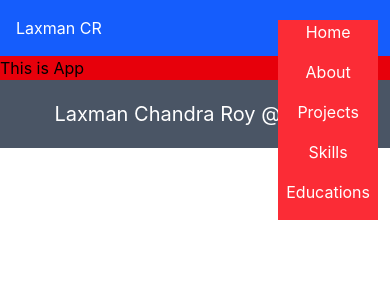
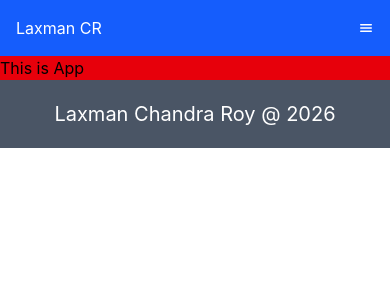
Before and after one commit to laxmancroy/mern-without-ai, a React (Vite) app: page / in a window 390 px wide. Shown: the top 300 px of the page. Built offline with nearby package versions, Linux system fonts and the light colour scheme.

Commit message:
responsive header modified

```diff
--- a/src/components/Header.jsx
+++ b/src/components/Header.jsx
@@ -1,3 +1,4 @@
+import { useState } from 'react';
 import { IoMenu } from "react-icons/io5";
 
 
@@ -10,30 +11,34 @@ const navBar = [
 ]
 
 export function Header() {
-
+    const [isMenuOpen, setIsMenuOpen] = useState(false);
+    const mobileMenu = () => {
+        setIsMenuOpen(!isMenuOpen);
+    }
     return (
-        <header className="bg-blue-600 text-white p-4">
+        <header className="relative bg-blue-600 text-white p-4">
             <div className="flex items-center justify-between">
                 <span className="cursor-pointer">Laxman CR</span>
 
                 {/* Desktop Navigation Bar */}
-                {/* <nav className="flex items-center justify-between *:rounded-md *:mr-4 *:hover:bg-white *:hover:text-black *:px-2 *:hover:cursor-pointer">
+                <nav className="sm:flex hidden items-center justify-between *:rounded-md *:mr-4 *:hover:bg-white *:hover:text-black *:px-2 *:hover:cursor-pointer">
                     {
                         navBar.map((item) => (
-                            <span key={item.name}>{item.name}</span>
+                            <div key={item.name}>{item.name}</div>
                         ))
                     }
-                </nav> */}
+                </nav>
 
                 {/* Mobile Navigation Bar */}
-                <IoMenu />
-                <nav className="bg-red-500 absolute top-5 right-3 flex flex-col items-center justify-between *:rounded-md *:mb-4 *:hover:bg-white *:hover:text-black *:px-2 *:hover:cursor-pointer">
+                <span className="sm:hidden" onClick={mobileMenu}><IoMenu /></span>
+                {isMenuOpen && <nav className="bg-blue-600 absolute top-full right-0 flex flex-col items-center justify-between p-5 *:rounded-md *:hover:bg-white *:hover:text-black *:px-2 *:m-2 *:hover:cursor-pointer">
                     {
                         navBar.map((item) => (
                             <span key={item.name}>{item.name}</span>
                         ))
                     }
                 </nav>
+                }
             </div>
         </header>
     )
```
